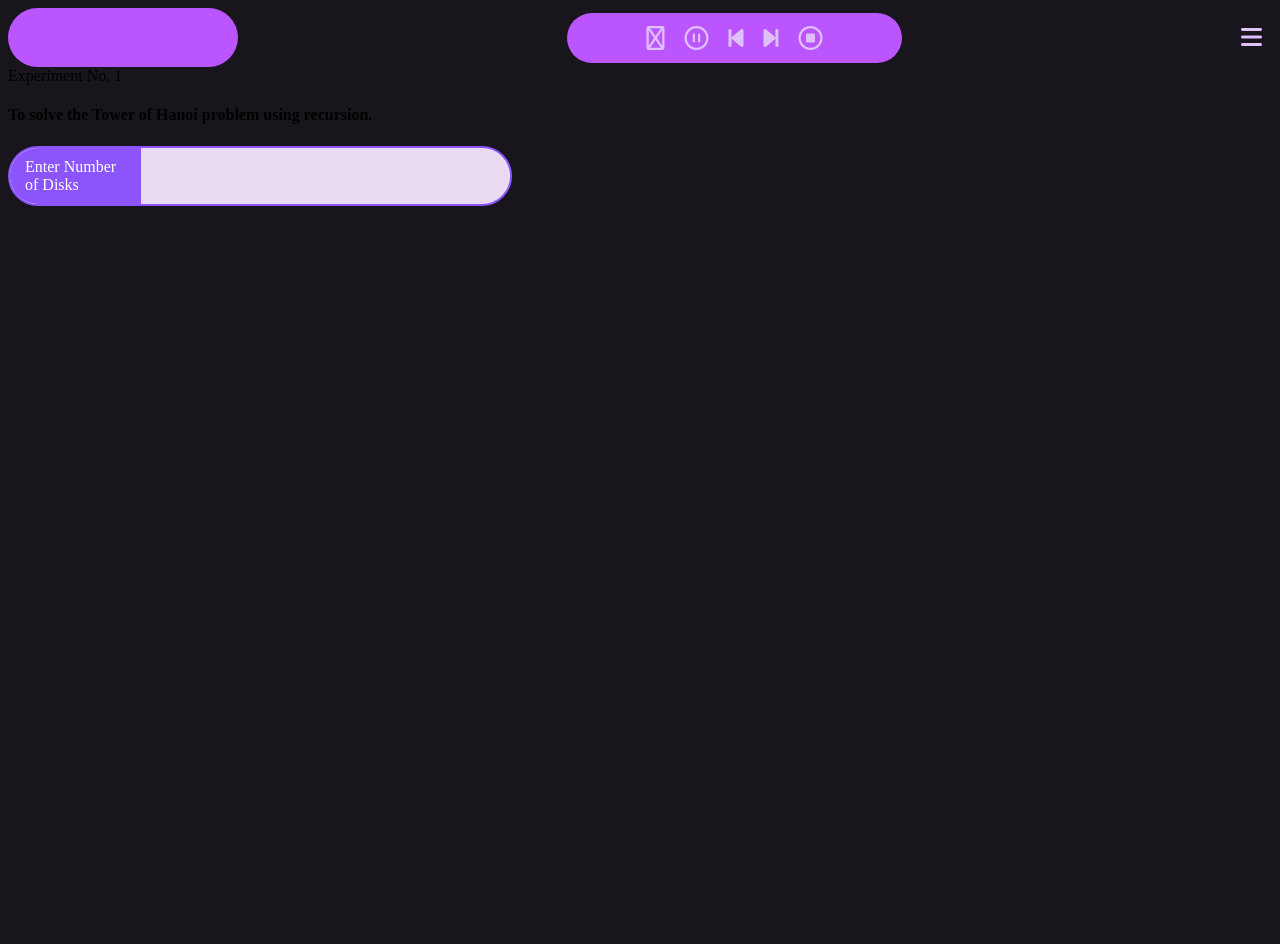
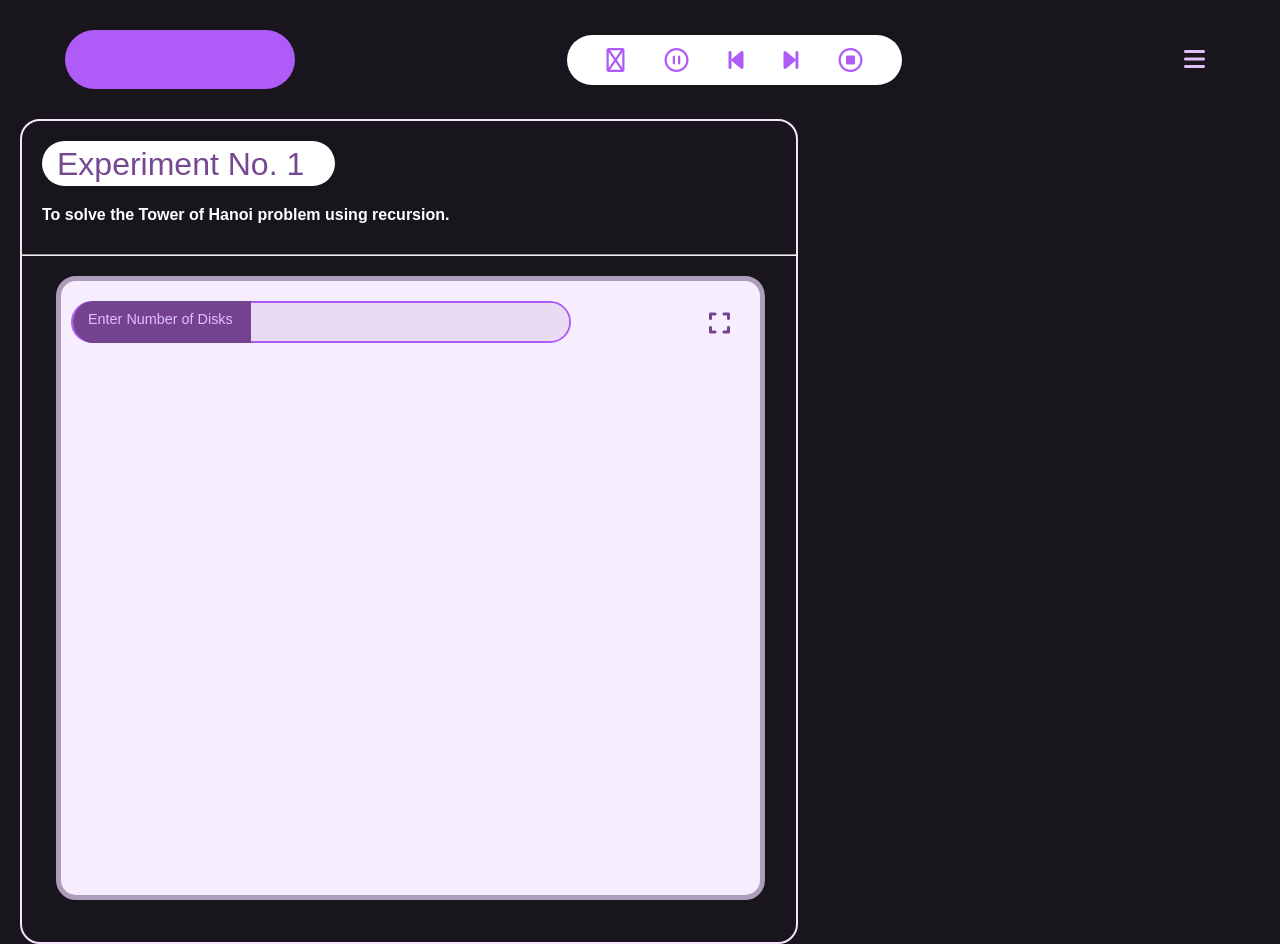
Before and after one commit to KushagraShukla30/DSAholic, a website: page Experiments/Exp2/index.html in a window 1280 px wide. Before the commit the page ends 800 px from the top, so only its background shows below. Drawn offline with Linux system fonts and the light colour scheme.

Commit message:
First part

```diff
--- a/Experiments/Exp2/index.html
+++ b/Experiments/Exp2/index.html
@@ -22,14 +22,17 @@
         </div>
     </header>
     <main>
-        <div>
-            <div>Experiment No. 1</div>
+        <div id="main-expt">
+            <div id="heading">Experiment No. 1</div>
             <h4>To solve the Tower of Hanoi problem using recursion.</h4>
-            <div class="custom-input">
-                <label for="num-disks">Enter Number of Disks</label>
-                <input type="number" id="num-disks" placeholder="">
+            <hr>
+            <div id="area">
+                <div class="custom-input">
+                    <label for="num-disks">Enter Number of Disks</label>
+                    <input type="number" id="num-disks" placeholder="">
+                </div>
+                <i class="fa-solid fa-expand"></i>
             </div>
-            <span id="icon"></span>
         </div>
         <div></div>
     </main>
--- a/Experiments/Exp2/styles.css
+++ b/Experiments/Exp2/styles.css
@@ -1,37 +1,56 @@
-body{
-    background-color: #19151c;
+* {
+    margin: 0;
+    padding: 0;
+    box-sizing: border-box;
 }
 
-header{
+body {
+    background-color: #19151c;
+    margin: 0;
+    font-family: Arial, sans-serif;
+}
+
+header {
     display: flex;
     flex-direction: row;
     justify-content: space-between;
     align-items: center;
+    margin-top: 20px;
+    padding: 10px 20px;
 }
 
 #logo{
     height: 59px;
     width: 230px;
-    background-color: #bb55ff;
+    background-color: #ae5bf7;
     border: none;
     border-radius: 31px;
-    /* margin-top: 22px;
-    margin-left: 45px; */
+    margin-left: 45px;
 }
 
 #control{
     height: 50px;
     width: 335px;
     border-radius: 25px;
-    background-color: #bb55ff;
+    background-color: #fff;
     display: flex;
     flex-direction: row;
     justify-content: center;
     align-items: center;
 }
 
+#more-exp{
+    margin-right: 45px;
+}
+
 /* Increase the size of all icons */
-#control i, #more-exp i {
+#control i{
+    font-size: 24px; /* Adjust size as per your requirement */
+    margin: 0 20px;  /* Adds spacing between icons */
+    color: #ae5bf7;  /* Optional: Customize the icon color */
+}
+
+#more-exp i {
     font-size: 24px; /* Adjust size as per your requirement */
     margin: 0 10px;  /* Adds spacing between icons */
     color: #dfc0fb;  /* Optional: Customize the icon color */
@@ -41,6 +60,49 @@ header{
     font-size: 24px;
 }
 
+#main-expt{
+    height: 825px;
+    width: 778px;
+    border: 2px solid #f4e5fd;
+    border-radius: 20px;
+    margin-top: 20px;
+    margin-left: 20px;
+}
+
+#main-expt h4{
+    color: #fff;
+    margin-left: 20px;
+    margin-bottom: 30px;
+}
+
+#heading{
+    height: 45px;
+    width: 293px;
+    border-radius: 51px;
+    background-color: #fff;
+    color: #764890;
+    margin-top: 30px;
+    font-size: 2em;
+    padding-left: 15px;
+    margin: 20px;
+    padding-top: 5px;
+}
+
+#area{
+    border: 5px solid #ad9cba;
+    border-radius: 20px;
+    height: 76%;
+    width: 709px;
+    margin-left: 34px;
+    margin-top: 20px;
+    display: flex;
+    flex-direction: row;
+    justify-content: space-between;
+    background-color: #f6eefe;
+    /* justify-content: center;
+    align-items: center; */
+}
+
 /* Example for making icons bigger or smaller */
 #control i:hover, #more-exp i:hover {
     color: #dfc0fb; /* Optional: Change color on hover */
@@ -48,24 +110,30 @@ header{
     transition: 0.3s; /* Smooth transition for the hover effect */
 }
 
-
 .custom-input {
     display: flex;
     align-items: center;
-    border: 2px solid #8c54fc;
+    border: 2px solid #ae5bf7;
     border-radius: 30px;
     /* padding: 5px; */
-    width: 100%;
+    width: 566px;
+    height: 42px;
     max-width: 500px;
     background-color: #e9dbf4; /* Light purple background */
+    /* margin-top: 50px; */
+    margin-left: 10px;
+    margin-top: 20px;
 }
 
 .custom-input label {
-    background-color: #8c54fc;
-    color: white;
+    background-color: #744390;
+    color: #dfc0fb;
+    height: 42px;
+    width: 270px;
     padding: 10px 15px;
     border-radius: 30px 0 0 30px; /* Rounded on the left side */
-    font-size: 1em;
+    font-size: 0.9em;
+    font-weight: 500;
 }
 
 .custom-input input {
@@ -82,3 +150,17 @@ header{
 .custom-input input::placeholder {
     color: #8c54fc;
 }
+
+#area i{
+    font-size: 24px; /* Adjust size as per your requirement */
+    margin: 0 10px;  /* Adds spacing between icons */
+    color: #744390;
+    margin-top: 30px;
+    margin-right: 30px;
+}
+
+#area i:hover{
+    color: #8f66a7; /* Optional: Change color on hover */
+    transform: scale(1.2); /* Increase size on hover */
+    transition: 0.3s;
+}
```
